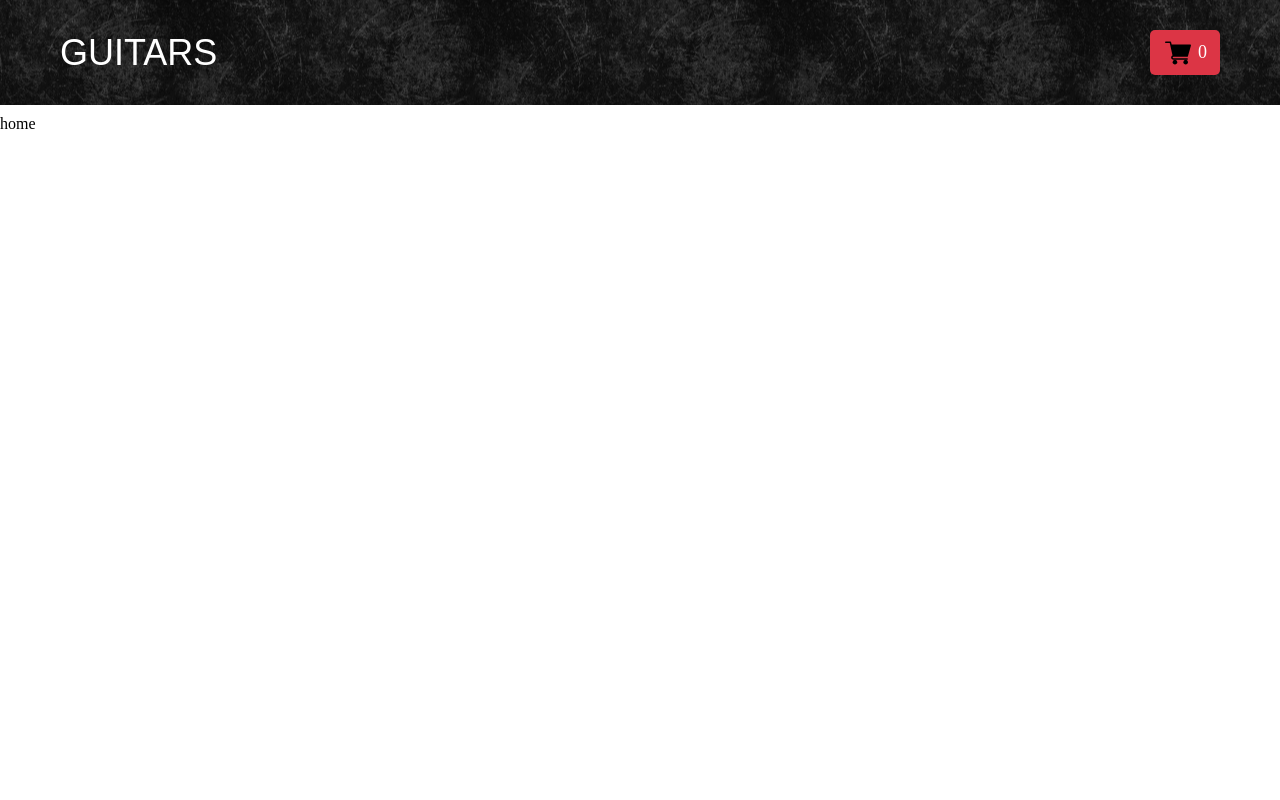
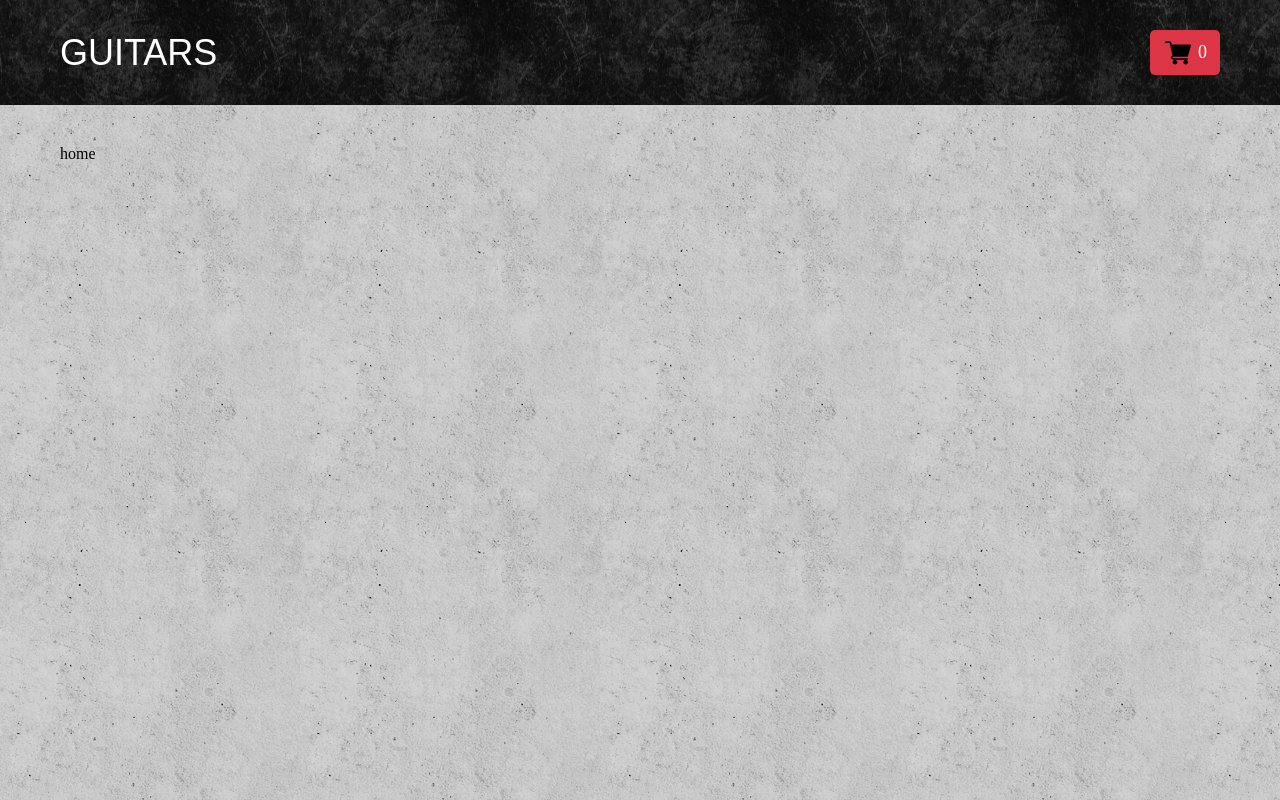
Before and after one commit to vvaleri/guitars, a React (Create React App) app: page / in a window 1280 px wide. Built offline with nearby package versions, Linux system fonts and the light colour scheme; a web font is replaced by a local one.

Commit message:
add Products component

```diff
--- a/src/App.js
+++ b/src/App.js
@@ -1,12 +1,12 @@
 import { BrowserRouter, Switch, Route } from 'react-router-dom';
-import { Navbar, Home } from './components';
+import { Navbar, Products } from './components';
 
 function App() {
   return (
     <BrowserRouter>
       <Navbar />
       <Switch>
-        <Route path="/" exact component={Home} />
+        <Route path="/" exact component={Products} />
       </Switch>
     </BrowserRouter>
 
--- a/src/GlobalStyles.js
+++ b/src/GlobalStyles.js
@@ -16,6 +16,8 @@ export const GlobalStyles = createGlobalStyle`
 
   body {
     overflow-x: hidden;
+    height: 100vh;
+    background-image: url('./img/body-bg.png');
   }
 
   li {
--- a/src/components/Home/Home.js
+++ /dev/null
@@ -1,5 +0,0 @@
-export function Home() {
-  return (
-    <div>home</div>
-  );
-}
--- a/src/components/Navbar/style/navbar.js
+++ b/src/components/Navbar/style/navbar.js
@@ -1,7 +1,6 @@
 import styled from 'styled-components/macro';
 
 const Header = styled.header`
-  margin-bottom: 10px;
   background-image: url('./img/navbar-bg.png');
   background-position: center;
 `;
--- /dev/null
+++ b/src/components/Products/Products.js
@@ -0,0 +1,11 @@
+import { Main, ProductsList } from './style/products';
+
+export function Products() {
+  return (
+    <Main>
+      <ProductsList>
+        home
+      </ProductsList>
+    </Main>
+  );
+}
--- /dev/null
+++ b/src/components/Products/style/products.js
@@ -0,0 +1,13 @@
+import styled from 'styled-components/macro';
+
+const Main = styled.main`
+  max-width: 1360px;
+  padding: 40px 60px 20px;
+  margin: 0 auto;
+`;
+
+const ProductsList = styled.ul`
+  display: flex;
+`;
+
+export { Main, ProductsList };
--- a/src/components/index.js
+++ b/src/components/index.js
@@ -1,4 +1,4 @@
 import { Navbar } from './Navbar/Navbar';
-import { Home } from './Home/Home';
+import { Products } from './Products/Products';
 
-export { Navbar, Home };
+export { Navbar, Products };
```
Also changed, not shown: public/img/body-bg.png (added).
